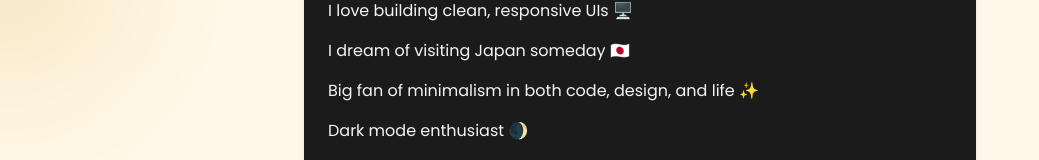
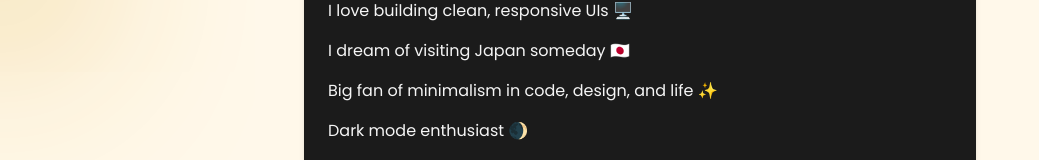
Before and after one commit to kennethfilberts/profile, a Next.js app: page /about in a window 1280 px wide. Shown: the part 1453-1613 px from the top of the page, without its empty margins (0-1039 px from the left). Built offline with nearby package versions, Linux system fonts and the light colour scheme.

Commit message:
fix: grammar

```diff
--- a/app/about/page.tsx
+++ b/app/about/page.tsx
@@ -46,7 +46,7 @@ const funFacts = [
   "I drink way too much coffee ☕",
   "I love building clean, responsive UIs 🖥️",
   "I dream of visiting Japan someday 🇯🇵",
-  "Big fan of minimalism in both code, design, and life ✨",
+  "Big fan of minimalism in code, design, and life ✨",
   "Dark mode enthusiast 🌒",
   "I enjoy playing badminton 🏸",
 ];
```
